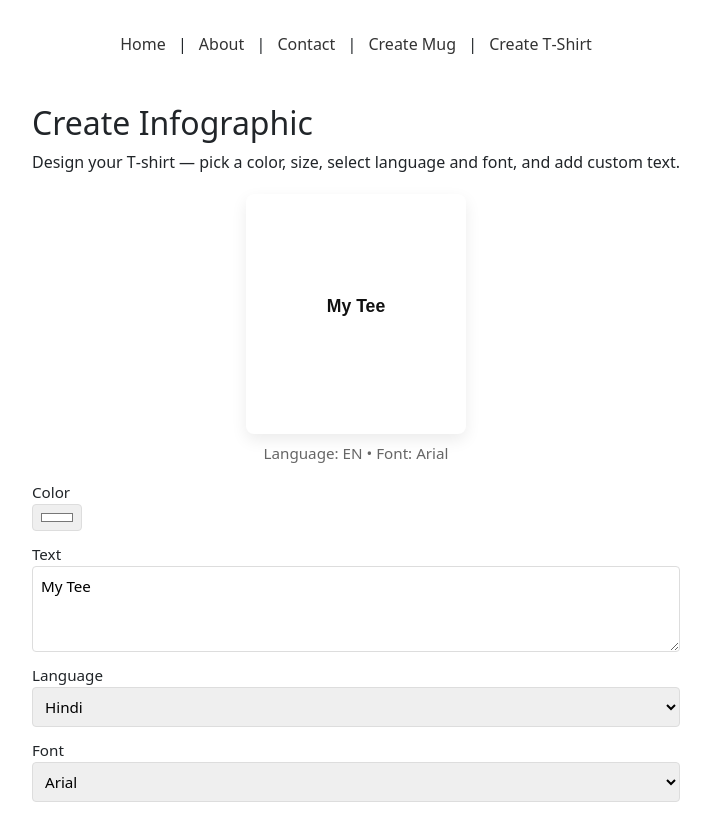
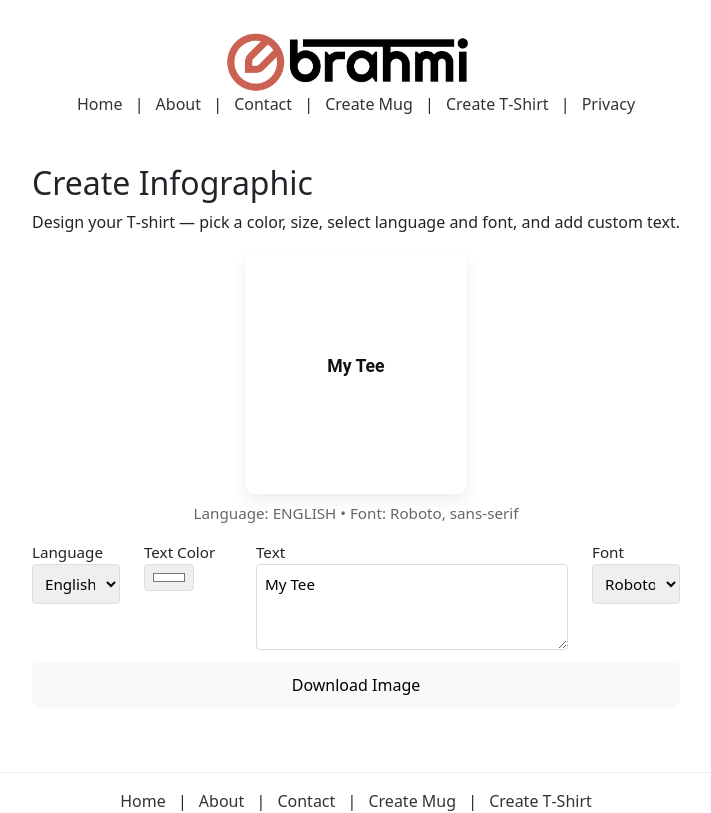
Before and after one commit to krishnakavoor/brahmi, a React (Vite) app: page / in a window 1280 px wide. Shown: the top 813 px of the page, without its empty margins (284-995 px from the left). Built offline with nearby package versions, Linux system fonts and the light colour scheme.

Commit message:
UI changes

```diff
--- a/src/App.jsx
+++ b/src/App.jsx
@@ -5,6 +5,7 @@ import About from './pages/About.jsx'
 import Contact from './pages/Contact.jsx'
 import CreateMug from './pages/CreateMug.jsx'
 import CreateTShirt from './pages/CreateTShirt.jsx'
+import Privacy from './pages/Privacy.jsx'
 import Header from './components/Header.jsx'
 import Footer from './components/Footer.jsx'
 import Home from './pages/Home.jsx'
@@ -20,6 +21,7 @@ function App() {
           <Route path="/contact" element={<Contact />} />
           <Route path="/create-mug" element={<CreateMug />} />
           <Route path="/create-tshirt" element={<CreateTShirt />} />
+          <Route path="/privacy" element={<Privacy />} />
         </Routes>
       </main>
       <Footer />
--- a/src/components/Header.css
+++ b/src/components/Header.css
@@ -1,6 +1,13 @@
 .app-header {
   margin-bottom: 1rem;
 }
+
+.header-logo {
+  height: 60px;
+  margin-right: 1rem;
+  vertical-align: middle;
+}
+
 .app-header nav a {
   color: #333;
   text-decoration: none;
--- a/src/components/Header.jsx
+++ b/src/components/Header.jsx
@@ -4,8 +4,9 @@ import './Header.css'
 export default function Header() {
   return (
     <header className="app-header">
+      <img src="/images/logo.png" alt="Brahmi Logo" className="header-logo" />
       <nav>
-        <Link to="/">Home</Link> | <Link to="/about">About</Link> | <Link to="/contact">Contact</Link> | <Link to="/create-mug">Create Mug</Link> | <Link to="/create-tshirt">Create T‑Shirt</Link>
+        <Link to="/">Home</Link> | <Link to="/about">About</Link> | <Link to="/contact">Contact</Link> | <Link to="/create-mug">Create Mug</Link> | <Link to="/create-tshirt">Create T‑Shirt</Link> | <Link to="/privacy">Privacy</Link>
       </nav>
     </header>
   )
--- /dev/null
+++ b/src/fonts.json
@@ -0,0 +1,176 @@
+{
+  "English": [
+    {
+      "id": 1,
+      "name": "Roboto",
+      "family": "Roboto, sans-serif",
+      "weight": 400,
+      "style": "normal",
+      "size": "16px",
+      "description": "A modern, clean sans-serif font perfect for English text"
+    },
+    {
+      "id": 2,
+      "name": "Open Sans",
+      "family": "Open Sans, sans-serif",
+      "weight": 400,
+      "style": "normal",
+      "size": "16px",
+      "description": "A friendly and open sans-serif font suitable for English"
+    },
+    {
+      "id": 3,
+      "name": "Lato",
+      "family": "Lato, sans-serif",
+      "weight": 400,
+      "style": "normal",
+      "size": "16px",
+      "description": "A warm, stable sans-serif font ideal for English content"
+    }
+  ],
+  "Kannada": [
+    {
+      "id": 4,
+      "name": "Noto Sans Kannada",
+      "family": "Noto Sans Kannada, sans-serif",
+      "weight": 400,
+      "style": "normal",
+      "size": "16px",
+      "description": "Google's Noto Sans font optimized for Kannada script"
+    },
+    {
+      "id": 5,
+      "name": "Tunga",
+      "family": "Tunga, sans-serif",
+      "weight": 400,
+      "style": "normal",
+      "size": "16px",
+      "description": "A traditional Kannada font with excellent readability"
+    },
+    {
+      "id": 6,
+      "name": "Kedage",
+      "family": "Kedage, serif",
+      "weight": 400,
+      "style": "normal",
+      "size": "16px",
+      "description": "A beautiful serif font for Kannada text"
+    }
+  ],
+  "Hindi": [
+    {
+      "id": 7,
+      "name": "Noto Sans Devanagari",
+      "family": "Noto Sans Devanagari, sans-serif",
+      "weight": 400,
+      "style": "normal",
+      "size": "16px",
+      "description": "Google's Noto Sans font optimized for Hindi and Devanagari script"
+    },
+    {
+      "id": 8,
+      "name": "Lora Devanagari",
+      "family": "Lora Devanagari, serif",
+      "weight": 400,
+      "style": "normal",
+      "size": "16px",
+      "description": "A elegant serif font suitable for Hindi text"
+    },
+    {
+      "id": 9,
+      "name": "Poppins",
+      "family": "Poppins, sans-serif",
+      "weight": 400,
+      "style": "normal",
+      "size": "16px",
+      "description": "A geometric sans-serif font that works well with Hindi"
+    }
+  ],
+  "Telugu": [
+    {
+      "id": 10,
+      "name": "Noto Sans Telugu",
+      "family": "Noto Sans Telugu, sans-serif",
+      "weight": 400,
+      "style": "normal",
+      "size": "16px",
+      "description": "Google's Noto Sans font optimized for Telugu script"
+    },
+    {
+      "id": 11,
+      "name": "Ramabhadra",
+      "family": "Ramabhadra, sans-serif",
+      "weight": 400,
+      "style": "normal",
+      "size": "16px",
+      "description": "A classic Telugu font with perfect character rendering"
+    },
+    {
+      "id": 12,
+      "name": "Peddana",
+      "family": "Peddana, serif",
+      "weight": 400,
+      "style": "normal",
+      "size": "16px",
+      "description": "A traditional serif font ideal for Telugu publications"
+    }
+  ],
+  "Tamil": [
+    {
+      "id": 13,
+      "name": "Noto Sans Tamil",
+      "family": "Noto Sans Tamil, sans-serif",
+      "weight": 400,
+      "style": "normal",
+      "size": "16px",
+      "description": "Google's Noto Sans font optimized for Tamil script"
+    },
+    {
+      "id": 14,
+      "name": "Lora Tamil",
+      "family": "Lora Tamil, serif",
+      "weight": 400,
+      "style": "normal",
+      "size": "16px",
+      "description": "An elegant serif font for Tamil text"
+    },
+    {
+      "id": 15,
+      "name": "Mukta Tamil",
+      "family": "Mukta Tamil, sans-serif",
+      "weight": 400,
+      "style": "normal",
+      "size": "16px",
+      "description": "A modern, humanist sans-serif font for Tamil content"
+    }
+  ],
+  "Gujarati": [
+    {
+      "id": 16,
+      "name": "Noto Sans Gujarati",
+      "family": "Noto Sans Gujarati, sans-serif",
+      "weight": 400,
+      "style": "normal",
+      "size": "16px",
+      "description": "Google's Noto Sans font optimized for Gujarati script"
+    },
+    {
+      "id": 17,
+      "name": "Akshar",
+      "family": "Akshar, sans-serif",
+      "weight": 400,
+      "style": "normal",
+      "size": "16px",
+      "description": "A modern sans-serif font designed for Gujarati text"
+    },
+    {
+      "id": 18,
+      "name": "Shantell Sans Gujarati",
+      "family": "Shantell Sans Gujarati, serif",
+      "weight": 400,
+      "style": "normal",
+      "size": "16px",
+      "description": "A traditional serif font for Gujarati publications"
+    }
+  ]
+}
--- a/src/pages/Home.jsx
+++ b/src/pages/Home.jsx
@@ -1,11 +1,34 @@
 
-import { useState } from 'react'
+import { useState, useEffect } from 'react'
+import fontsData from '../fonts.json'
 
 export default function Home() {
   const [color, setColor] = useState('#ffffff')
   const [text, setText] = useState('My Tee')
-  const [language, setLanguage] = useState('en')
-  const [font, setFont] = useState('Arial')
+  const [language, setLanguage] = useState('English')
+  const [font, setFont] = useState('')
+  const [availableFonts, setAvailableFonts] = useState([])
+  const [languages, setLanguages] = useState([])
+
+  // Load languages on component mount
+  useEffect(() => {
+    const langs = Object.keys(fontsData)
+    setLanguages(langs)
+    setLanguage(langs[0])
+  }, [])
+
+  // Load fonts when language changes
+  useEffect(() => {
+    if (fontsData[language]) {
+      const fonts = fontsData[language]
+      setAvailableFonts(fonts)
+      // Set first font as default
+      if (fonts.length > 0) {
+        setFont(fonts[0].family)
+      }
+    }
+  }, [language])
+
   console.log(text)
 
   return (
@@ -25,38 +48,42 @@ export default function Home() {
           alert(`T‑Shirt created (demo): ${text} |  color: ${color} | lang: ${language} | font: ${font}`)
         }}
       >
-        <label>
-          Color
+        <div className='row'>
+            <div className='col-md-2'>
+<label>
+          Language
+          <select name="language" value={language} onChange={(e) => setLanguage(e.target.value)}>
+            {languages.map((lang) => (
+              <option key={lang} value={lang}>{lang}</option>
+            ))}
+          </select>
+        </label>
+        </div>
+          <div className='col-md-2'> <label>
+          Text Color
           <input type="color" value={color} onChange={(e) => setColor(e.target.value)} />
-        </label>
+        </label></div>
+      <div className='col-md-6'>
+
         <label>
           Text
           <textarea rows="3" value={text} onChange={(e) => setText(e.target.value)} />
         </label>
-
-        <label>
-          Language
-          <select value={language} onChange={(e) => setLanguage(e.target.value)}>
-            <option value="hi">Hindi</option>
-            <option value="kn">Kannada</option>
-            <option value="tn">Tamil</option>
-            <option value="gj">Gujrathi</option>
-            <option value="te">Telugu</option>
-          </select>
-        </label>
+      </div>
+<div className='col-md-2'>
 
         <label>
           Font
           <select value={font} onChange={(e) => setFont(e.target.value)}>
-            <option value="Arial">Arial</option>
-            <option value="Georgia">Georgia</option>
-            <option value="'Courier New', Courier, monospace">Courier New</option>
-            <option value="'Times New Roman', Times, serif">Times New Roman</option>
-            <option value="Impact, 'Arial Black', sans-serif">Impact</option>
+            {availableFonts.map((fontObj) => (
+              <option key={fontObj.id} value={fontObj.family}>{fontObj.name}</option>
+            ))}
           </select>
         </label>
+</div>
+        </div>
 
-        <button type="submit">Create T‑Shirt</button>
+        <button type="submit">Download Image</button>
       </form>
 
 
--- /dev/null
+++ b/src/pages/Privacy.css
@@ -0,0 +1,36 @@
+.privacy-page {
+  max-width: 800px;
+  margin: 2rem auto;
+  padding: 0 1rem;
+}
+
+.privacy-page h1 {
+  color: #333;
+  margin-bottom: 2rem;
+}
+
+.privacy-page section {
+  margin-bottom: 2rem;
+}
+
+.privacy-page h2 {
+  color: #555;
+  margin-bottom: 1rem;
+  font-size: 1.25rem;
+}
+
+.privacy-page p {
+  line-height: 1.6;
+  color: #666;
+  margin-bottom: 1rem;
+}
+
+.privacy-page ul {
+  margin-left: 1.5rem;
+  color: #666;
+}
+
+.privacy-page li {
+  margin-bottom: 0.5rem;
+  line-height: 1.6;
+}
--- /dev/null
+++ b/src/pages/Privacy.jsx
@@ -0,0 +1,66 @@
+export default function Privacy() {
+  return (
+    <div className="privacy-page">
+      <h1>Privacy Policy</h1>
+
+      <section>
+        <h2>Introduction</h2>
+        <p>
+          Welcome to Brahmi. We are committed to protecting your privacy and ensuring you have a positive experience on our website.
+        </p>
+      </section>
+
+      <section>
+        <h2>Information We Collect</h2>
+        <p>
+          We may collect information about you in the following ways:
+        </p>
+        <ul>
+          <li>Information you provide directly when using our services</li>
+          <li>Information about your device and browsing behavior</li>
+          <li>Information from cookies and similar technologies</li>
+        </ul>
+      </section>
+
+      <section>
+        <h2>How We Use Your Information</h2>
+        <p>
+          We use the information we collect to:
+        </p>
+        <ul>
+          <li>Provide and improve our services</li>
+          <li>Personalize your experience</li>
+          <li>Communicate with you</li>
+          <li>Comply with legal obligations</li>
+        </ul>
+      </section>
+
+      <section>
+        <h2>Data Security</h2>
+        <p>
+          We implement appropriate technical and organizational measures to protect your personal information against unauthorized access, alteration, disclosure, or destruction.
+        </p>
+      </section>
+
+      <section>
+        <h2>Your Rights</h2>
+        <p>
+          You have the right to:
+        </p>
+        <ul>
+          <li>Access your personal information</li>
+          <li>Correct inaccurate data</li>
+          <li>Request deletion of your data</li>
+          <li>Opt-out of certain processing activities</li>
+        </ul>
+      </section>
+
+      <section>
+        <h2>Contact Us</h2>
+        <p>
+          If you have questions about our privacy practices, please contact us through our contact page.
+        </p>
+      </section>
+    </div>
+  )
+}
```
Also changed, not shown: public/images/logo.png (added).
